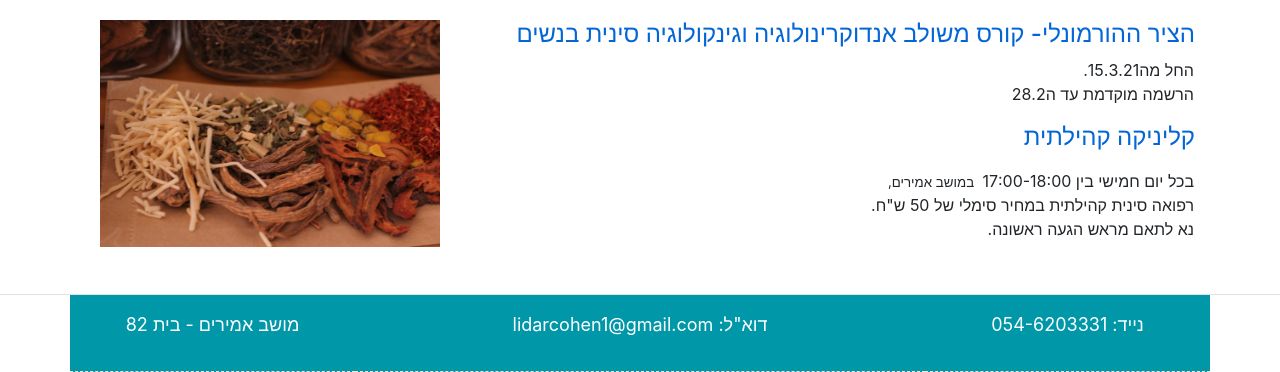
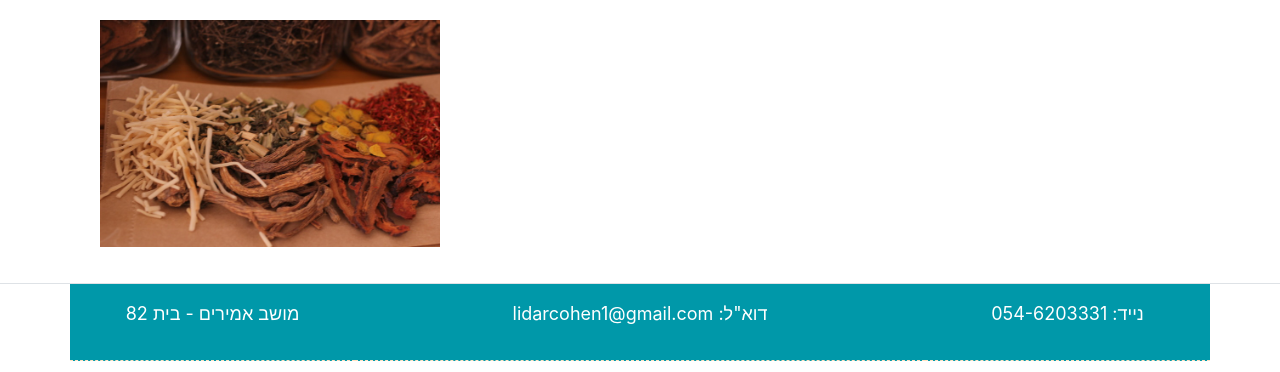
Before and after one commit to lidars10/lidars10.github.io, a plain HTML site: page news.html in a window 1280 px wide. Shown: the part 493-865 px from the top of the page. Drawn offline with Linux system fonts and the light colour scheme.

Commit message:
updated news

```diff
--- a/news.html
+++ b/news.html
@@ -94,54 +94,9 @@
 
             <div xmlns="http://www.w3.org/1999/xhtml" class="announcements">
                 <div class="announcement">
-                    <h4><a href="https://bit.ly/32QVQkA" target="_blank" dir="rtl" rel="nofollow">הציר ההורמונלי- קורס משולב אנדוקרינולוגיה וגינקולוגיה סינית בנשים</a></h4>
-                    <table cellspacing="0" class="sites-layout-name-one-column sites-layout-hbox">
-                        <tbody>
-                            <tr>
-                                <td class="sites-layout-tile sites-tile-name-content-1">
-                                    <div dir="rtl">
-                                        <div dir="rtl">
-                                            החל מה15.3.21.<br/>
-                                            הרשמה מוקדמת עד ה28.2
-                                        </div>
-                                    </div>
-                                </td>
-                            </tr>
-                        </tbody>
-                    </table>
-                    <p></p>
-                    <div class="postfooter">
-                        <p> </p>
-                    </div>
                 </div>
                 <div class="announcement">
-                    <h4><a href="javascript:void(0);" dir="rtl">קליניקה קהילתית</a></h4>
-
-                    <p> </p>
-                    <table cellspacing="0" class="sites-layout-name-one-column sites-layout-hbox">
-                        <tbody>
-                            <tr>
-                                <td class="sites-layout-tile sites-tile-name-content-1">
-                                    <div dir="rtl">
-                                        בכל יום חמישי בין 17:00-18:00
-                                        <span style="line-height:1.5;font-size:10pt">&nbsp;במושב אמירים,</span>
-                                        <div>
-                                            <div>
-                                                רפואה סינית קהילתית במחיר סימלי של 50 ש&quot;ח.
-                                            </div>
-                                            <div>
-                                                נא לתאם מראש הגעה ראשונה.
-                                            </div>
-                                        </div>
-                                    </div>
-                                </td>
-                            </tr>
-                        </tbody>
-                    </table>
-                    <p></p>
-
                 </div>
-
             </div>
 
 
```
